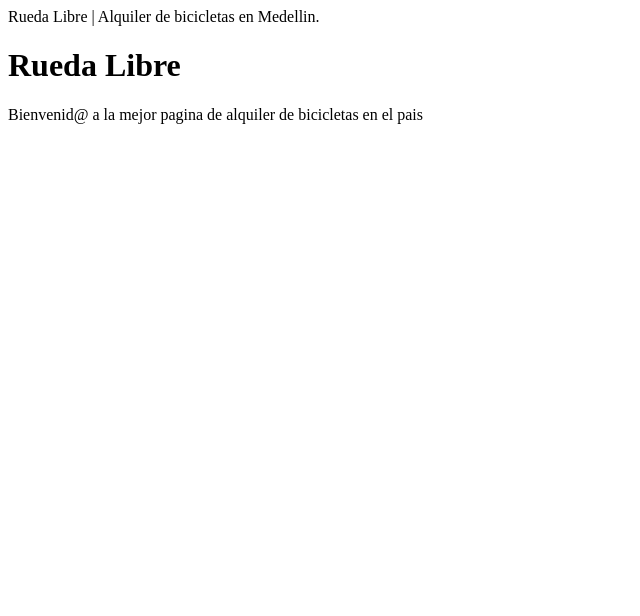
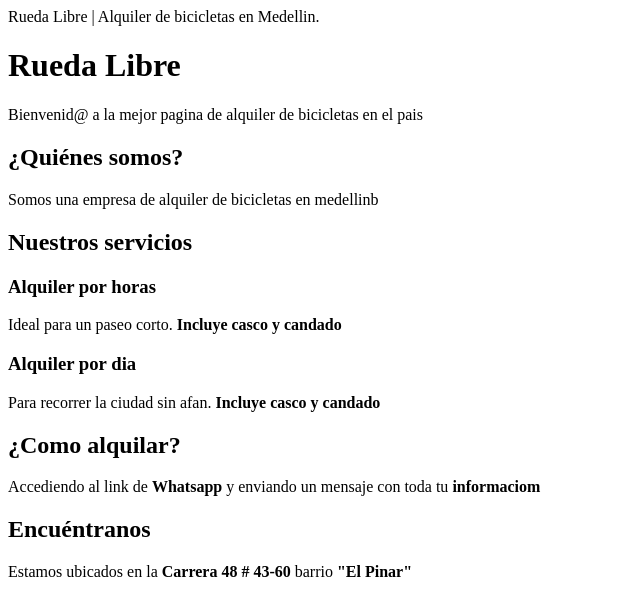
Before and after one commit to lezzier/rueda-libre, a plain HTML site: page index.html in a window 1280 px wide. Shown: the whole page, without its empty margins (0-640 px from the left). Drawn offline with Linux system fonts and the light colour scheme.

Commit message:
feat: New information in the pague

```diff
--- a/index.html
+++ b/index.html
@@ -10,5 +10,28 @@
 <body>
     <h1>Rueda Libre</h1>
     <p>Bienvenid@ a la mejor pagina de alquiler de bicicletas en el pais</p>
+
+    <section>
+        <h2>¿Quiénes somos?</h2>
+            <p>Somos una empresa de alquiler de bicicletas en medellinb</p>
+    </section>
+
+    <section>
+        <h2>Nuestros servicios</h2>
+        <h3>Alquiler por horas</h3>
+            <p>Ideal para un paseo corto. <strong>Incluye casco y candado</strong></p>
+        <h3>Alquiler por dia</h3>
+            <p>Para recorrer la ciudad sin afan. <strong>Incluye casco y candado</strong></p>
+    </section>
+
+    <section>
+        <h2>¿Como alquilar?</h2>
+            <p>Accediendo al link de <strong>Whatsapp</strong> y enviando un mensaje con toda tu <strong>informaciom</strong></p>
+    </section>
+
+    <section>
+        <h2>Encuéntranos</h2>
+            <p>Estamos ubicados en la <strong>Carrera 48 # 43-60</strong> barrio <strong>"El Pinar"</strong></p>
+    </section>
 </body>
 </html>
```
